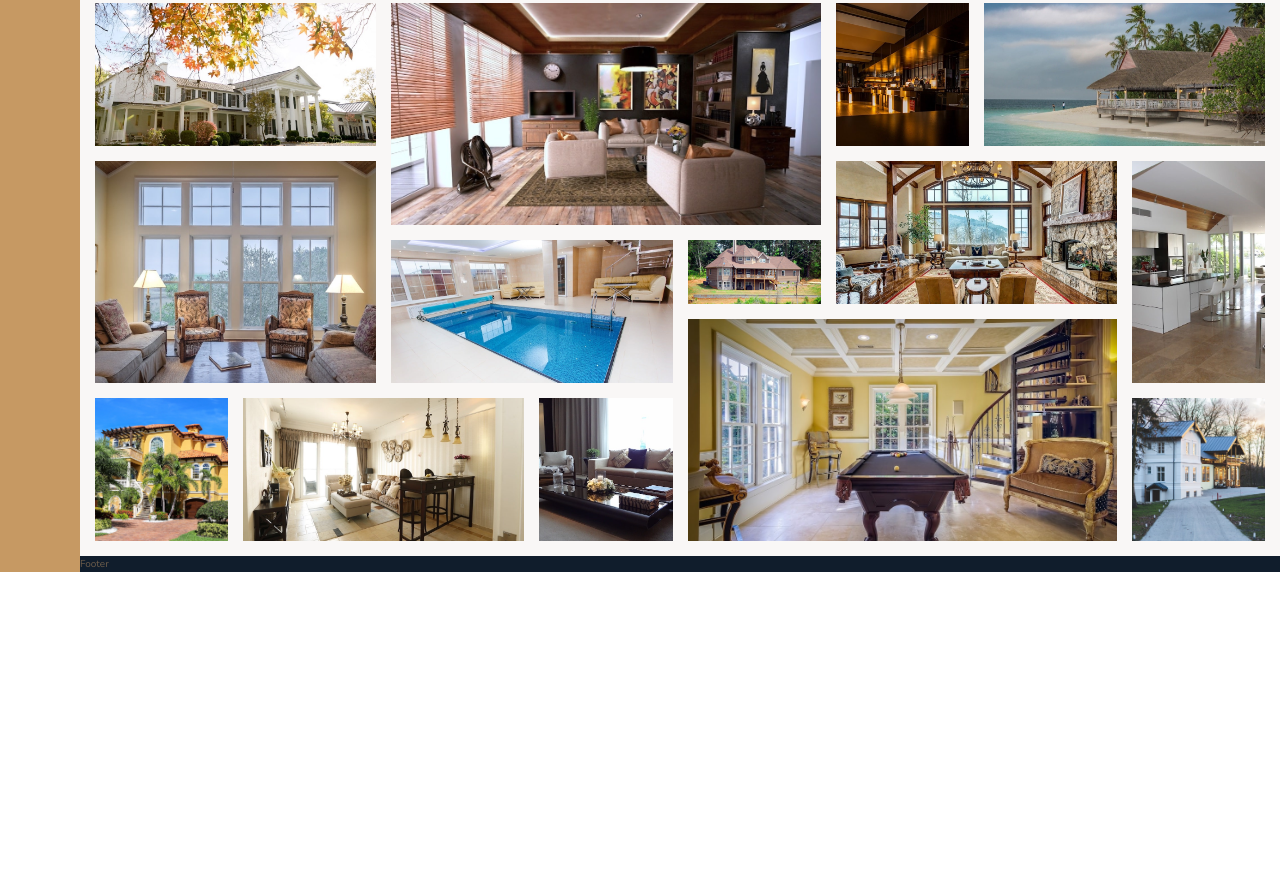
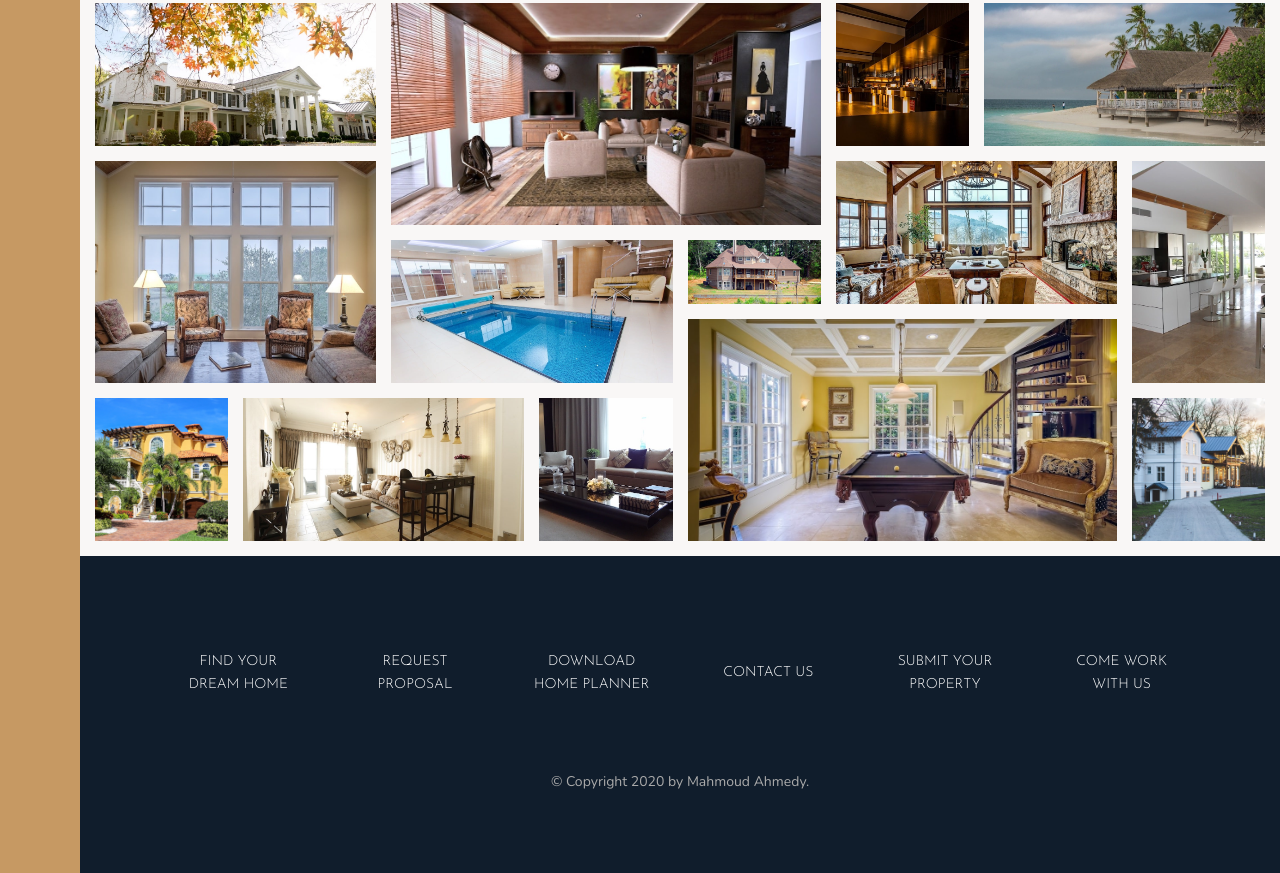
Before and after one commit to m-ahmedy/Nexter-Project, a website: page index.html in a window 1280 px wide. Shown: the part 3084-3957 px from the top of the page. Before the commit the page ends 3656 px from the top, so only its background shows below. Drawn offline with nearby package versions, Linux system fonts and the light colour scheme.

Commit message:
Footer completed

```diff
--- a/index.html
+++ b/index.html
@@ -305,6 +305,20 @@
             <figure class="gallery__item gallery__item--13"><img src="img/gal-13.jpeg" alt="Gallery image 13" class="gallery__img"></figure>
             <figure class="gallery__item gallery__item--14"><img src="img/gal-14.jpeg" alt="Gallery image 14" class="gallery__img"></figure>
         </section>
-        <footer class="footer">Footer</footer>
+        <footer class="footer">
+            <nav class="nav">
+                <ul class="nav__list">
+                    <li class="nav__item"><a href="#" class="nav__link">Find your dream home</a></li>
+                    <li class="nav__item"><a href="#" class="nav__link">Request proposal</a></li>
+                    <li class="nav__item"><a href="#" class="nav__link">Download home planner</a></li>
+                    <li class="nav__item"><a href="#" class="nav__link">Contact us</a></li>
+                    <li class="nav__item"><a href="#" class="nav__link">Submit your property</a></li>
+                    <li class="nav__item"><a href="#" class="nav__link">Come work with us</a></li>
+                </ul>
+            </nav>
+            <p class="copyright">
+                &copy; Copyright 2020 by Mahmoud Ahmedy.
+            </p>
+        </footer>
     </body>
 </html>
--- a/sass/_footer.scss
+++ b/sass/_footer.scss
@@ -1,4 +1,53 @@
 .footer {
     background-color: $color-secondary;
     grid-column: full-start / full-end;
+
+    padding: 8rem;
 }
+
+.nav {
+
+    &__list {
+        list-style: none;
+
+        display: grid;
+        grid-template-columns: repeat(auto-fit, minmax(15rem, 1fr));
+        gap: 2rem;
+        align-items: center;
+    }
+
+    &__item {
+
+    }
+
+    &__link {
+        &:link,
+        &:visited {
+            font-size: 1.4rem;
+            color: $color-white;
+            text-decoration: none;
+            font-family: $font-display;
+            text-transform: uppercase;
+            text-align: center;
+
+            padding: 1.5rem;
+            display: block;
+
+            transition: all .2s;
+        }
+
+        &:hover,
+        &:active {
+            background-color: rgba($color-white, .05);
+            transform: translateY(-.3rem);
+        }
+    }
+}
+
+.copyright {
+    font-size: 1.4rem;
+    color: $color-grey-light-2;
+    margin: 6rem auto 0 auto;
+    text-align: center;
+    width: 70%;
+}
```
Also changed, not shown: css/style.css.
